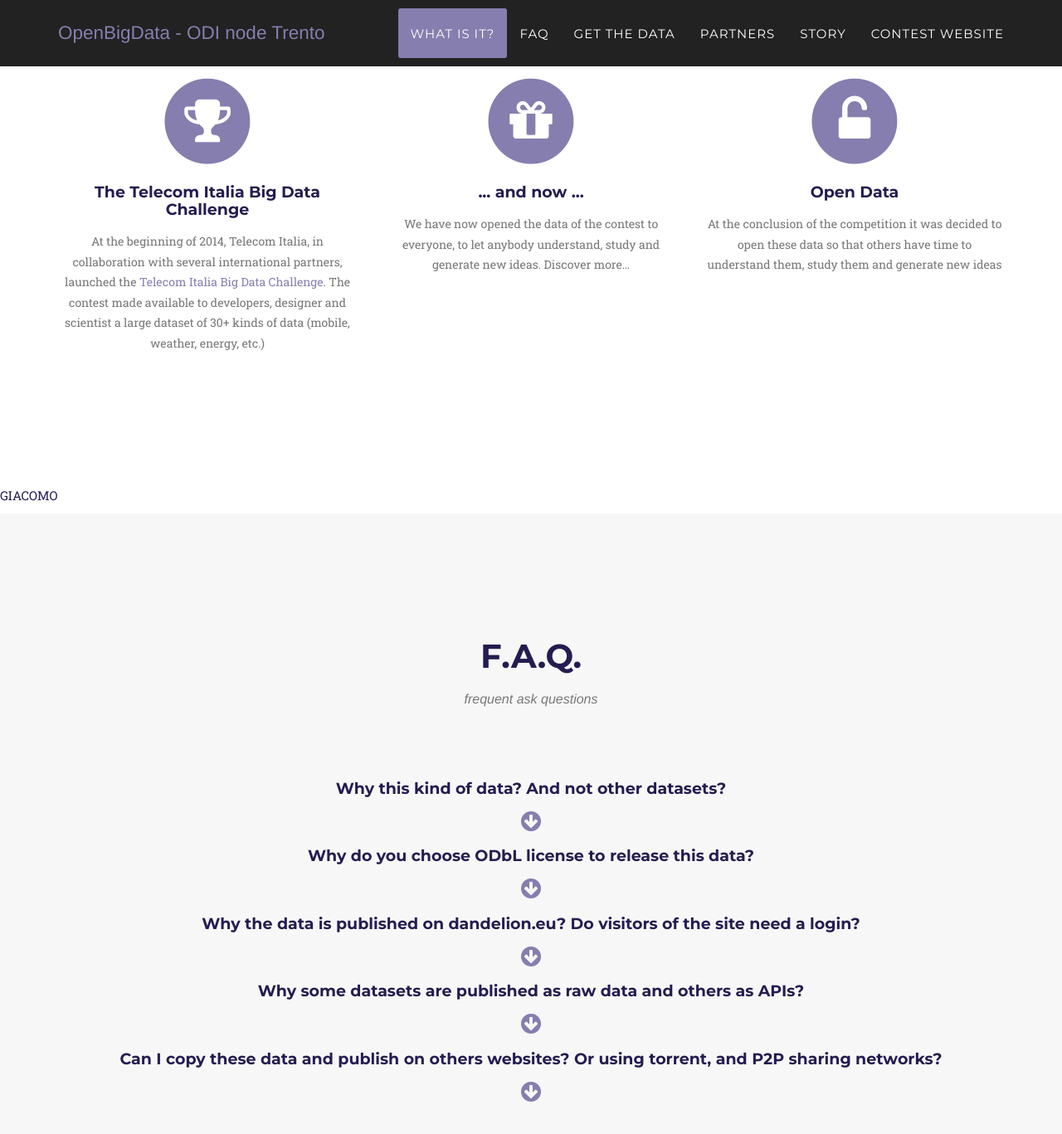
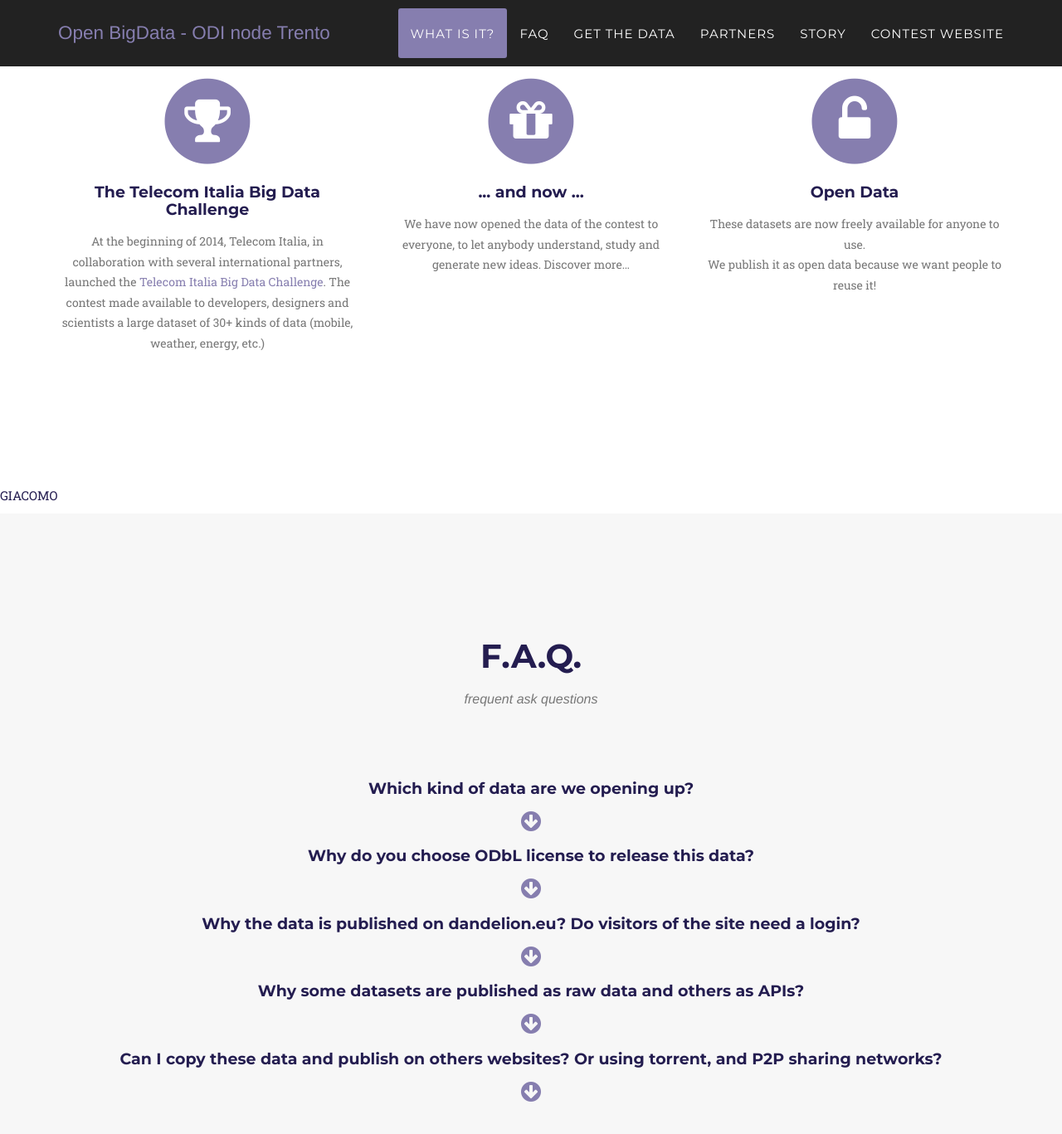
Before and after one commit to theodifbk/theodifbk.github.io, a Jekyll site: the page built from openbigdata/index.html, in a window 1280 px wide and 1400 px high, scrolled down 978 px. Shown: the top 1367 px of the window at 83% size. Built offline with Jekyll 4.4.1, drawn with Linux system fonts in a browser that asks for light colours; some web fonts are replaced.

Commit message:
new text

```diff
--- a/_includes/openbigdata/faq.html
+++ b/_includes/openbigdata/faq.html
@@ -28,13 +28,10 @@
         </div>
         <div class="row">
 			<h4 class="service-heading text-center">
-               Why this kind of data? And not other datasets?
+			Which kind of data are we opening up?
 			</h4>
 			<p class="text-muted" id="faq1" style="display:none;background-color:white">
-These data were used in the <a href="http://www.telecomitalia.com/tit/en/bigdatachallenge.html" target="_new">Telecom Italia Big Data Challenge 2014</a>, a contest organized by Telecom Italia, in collaboration with <a href="http://www.eitictlabs.eu/" target="_new">EIT ICT Labs</a>, <a href="http://www.media.mit.edu/" target="_new">MIT Media Lab</a>, <a href="http://www.polimi.it/" target="_new">Milan Polytechnic</a>, <a href="http://ict.fbk.eu" target="_new">FBK - Fondazione Bruno Kessler</a>,<a href="http://www.unitn.it" target="_new">University of Trento</a> and <a href="http://trentorise.eu" target="_new">TrentoRISE</a> to call developers, researchers and designers from all over the world to come up with brand-new big data services and applications. The data provided in the dataset of the Telecom Italia Big Data Challenge are geo-referenced (area: <a href="http://en.wikipedia.org/wiki/Milan">Milan</a> and of the <a href="http://en.wikipedia.org/wiki/Trentino">Autonomous Province of Trento</a> – Italy) and anonymized. The dataset contains millions of records of data covering the period from November to December 2013 extracted from telecommunications records, energy, weather, public and private transport, social networks and events.
-                <br/>
-                The data provided within the Dataset of the Big Data Challenge are geo-referenced and anonymous relating to the territories of Milan and of the Autonomous Province of Trento. The dataset contains millions of records of data covering the period from November to December 2013.<br/>
-                The Big Data Challenge dataset contains data concerning telecommunications, energy, weather, public and private transport, social networks and events.
+These data were used in the <a href="http://www.telecomitalia.com/tit/en/bigdatachallenge.html" target="_new">Telecom Italia Big Data Challenge 2014</a>. The challenge was organized by Telecom Italia, in collaboration with <a href="http://www.eitictlabs.eu/" target="_new">EIT ICT Labs</a>, <a href="http://www.media.mit.edu/" target="_new">MIT Media Lab</a>, <a href="http://www.polimi.it/" target="_new">Milan Polytechnic</a>, <a href="http://ict.fbk.eu" target="_new">FBK - Fondazione Bruno Kessler</a>,<a href="http://www.unitn.it" target="_new">University of Trento</a> and <a href="http://trentorise.eu" target="_new">TrentoRISE</a> to call developers, researchers and designers from all over the world to come up with brand-new big data services and applications. The datasets of the Telecom Italia Big Data Challenge are geo-referenced (area: <a href="http://en.wikipedia.org/wiki/Milan">Milan</a> and of the <a href="http://en.wikipedia.org/wiki/Trentino">Autonomous Province of Trento</a> – Italy) and anonymized. The dataset contains millions of records of data covering the period from November to December 2013 extracted from telecommunications records, energy, weather, public and private transport, social networks and events.
 			</p>
 			<p class="text-center"><a href="javascript:faqshow('#faq1')"><i class="fa fa-arrow-circle-down fa-2x" id="afaq1"></i></a></p>
 			<h4 class="service-heading text-center">
@@ -42,7 +39,7 @@
 			</h4>
 			<div id="faq2" style="display:none;background-color:white">
 			<p class="text-muted">
-                The <a href="http://opendatacommons.org/licenses/odbl" target="_new">Open Database License (ODbL)</a> explicitly covers data and not just creative works like photographs or text. A plain language summary of the ODbL is available on the Open Data Commons website.
+            The <a href="http://opendatacommons.org/licenses/odbl" target="_new">Open Database License (ODbL)</a> explicitly covers data and not just creative works like photographs or text. A plain language summary of the ODbL is available on the Open Data Commons website.
                 You are free:</p>
                 <ul class="text-muted">
                 <li>to share: to copy, distribute and use the database;</li>
@@ -60,8 +57,8 @@
 			</h4>
 			<p class="text-muted" id="faq3" style="display:none;background-color:white">
             <a href="http:/spaziodati.eu" target="_new">SpazioDati</a> is one of the original technical partners of the “<a href="http://www.telecomitalia.com/tit/en/bigdatachallenge.html" target="_new">Big Data Challenge</a>” contest. Its main role was to provide an affordable way to access to all the data related to the challenge and <a href="http://dandelion.eu" target="_new">Dandelion</a> is the original platform where all of this data was published.<br/>
-            It’s not the first time that some large datasets are made available to the public, through a controlled access: we can cite the public data sets published on <a href="http://aws.amazon.com/s3/" target="_new">Amazon S3</a>, for example.<br/>
-            But it’s the first time that there is an official Open Data release starting from some Big Data sets: we know that it’s an hot topic.<br/>
+            It’s not the first time that some large datasets are made available to the public, through a controlled access: we can cite <a href="http://aws.amazon.com/s3/" target="_new">the public data sets published on Amazon S3</a>, for example.<br/>
+            But it’s the first time that there is an official Open Data release starting from some Big Data sets: we know that <a href="http://www.theguardian.com/public-leaders-network/2014/apr/15/big-data-open-data-transform-government">it’s an hot topic</a>.<br/>
             Using your account on dandelion.eu to access the data, let us to collect some useful insights on the real demand side of the Open Data value chain.<br/>
             We’ll publish these statistics of usage as Open Data, to make all the community involved more aware about the data value chain.
             It’s also useful to give some real perceptions on the Smart Cities and Smart Communities visions.
@@ -71,8 +68,8 @@
             Why some datasets are published as raw data and others as APIs?
 			</h4>
 			<p class="text-muted" id="faq4" style="display:none;background-color:white">
-            As you can see, the data was supplied in batch mode, using downloadable compressed files, or through API, if this kind of access is meaningful.<br/>
-            It depends from the nature itself of the data: the telephone grids or the data about time intervals
+As you can see, the data was supplied in batch mode, using downloadable compressed files, or through API, if this kind of access is meaningful.<br/>
+It depends from the nature itself of the data: the telephone grids or the data about time intervals
   			</p>
 			<p class="text-center"><a href="javascript:faqshow('#faq4')"><i class="fa fa-arrow-circle-down fa-2x" id="afaq4"></i></a></p>
 			<h4 class="service-heading text-center">
--- a/_includes/openbigdata/header.html
+++ b/_includes/openbigdata/header.html
@@ -10,7 +10,7 @@
                     <span class="icon-bar"></span>
                     <span class="icon-bar"></span>
                 </button>
-                <a class="navbar-brand page-scroll" href="#page-top">OpenBigData - ODI node Trento</a>
+                <a class="navbar-brand page-scroll" href="#page-top">Open BigData - ODI node Trento</a>
             </div>
 
             <!-- Collect the nav links, forms, and other content for toggling -->
--- a/_includes/openbigdata/services.html
+++ b/_includes/openbigdata/services.html
@@ -14,7 +14,7 @@
                         <i class="fa fa-trophy fa-stack-1x fa-inverse"></i>
                     </span>
                     <h4 class="service-heading">The Telecom Italia Big Data Challenge</h4>
-                    <p class="text-muted">At the beginning of 2014, Telecom Italia, in collaboration with several international partners, launched the <a href="http://www.telecomitalia.com/tit/en/bigdatachallenge.html" target="_new">Telecom Italia Big Data Challenge</a>. The contest made available to developers, designer and scientist a large dataset of 30+ kinds of data (mobile, weather, energy, etc.)</a><p>
+                    <p class="text-muted">At the beginning of 2014, Telecom Italia, in collaboration with several international partners, launched the <a href="http://www.telecomitalia.com/tit/en/bigdatachallenge.html" target="_new">Telecom Italia Big Data Challenge</a>. The contest made available to developers, designers and scientists a large dataset of 30+ kinds of data (mobile, weather, energy, etc.)</a><p>
                 </div>
                 <div class="col-md-4">
                     <span class="fa-stack fa-4x">
@@ -30,7 +30,9 @@
                         <i class="fa fa-unlock-alt  fa-stack-1x fa-inverse"></i>
                     </span>
                     <h4 class="service-heading">Open Data</h4>
-                    <p class="text-muted">At the conclusion of the competition it was decided to open these data so that others have time to understand them, study them and generate new ideas</p>
+                    <p class="text-muted">These datasets are now freely available for anyone to use.<br/>
+ We publish it as open data because we want people to reuse it!
+</p>
                 </div>
             </div>
         </div>
```
